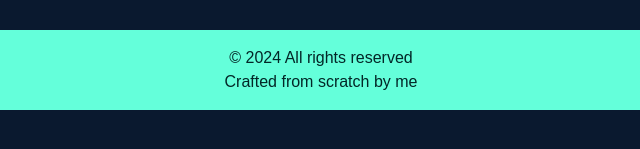
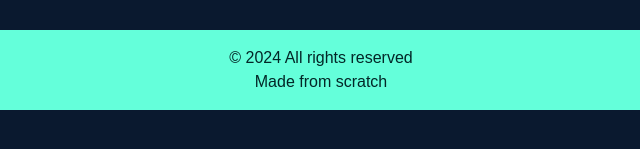
Before and after one commit to RomainPierre7/Portfolio, an Astro site: page / in a window 1280 px wide. Shown: the part 591-740 px from the top of the page, 319-959 px from the left. Built offline with nearby package versions, Linux system fonts and the light colour scheme; Astro itself is replaced by a stand-in of ours.

Commit message:
Update Footer.astro

```diff
--- a/src/components/Footer.astro
+++ b/src/components/Footer.astro
@@ -4,7 +4,7 @@ const year = new Date().getFullYear()
 
 <footer>
     <p>© {year} All rights reserved</p>
-    <p>Crafted from scratch by me</p>
+    <p>Made from scratch</p>
 </footer>
 
 <style>
```
